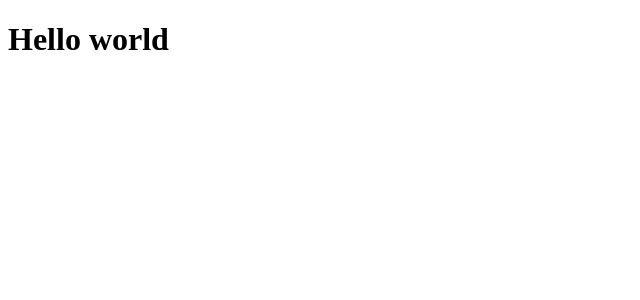
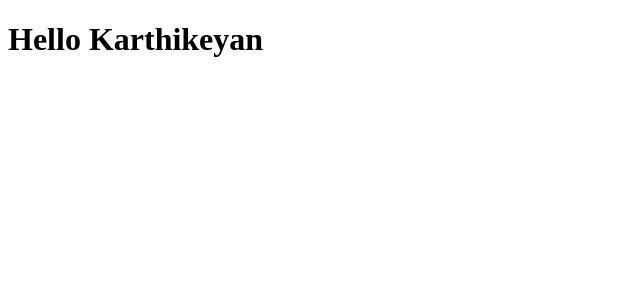
Before and after one commit to karthikeyan13762/reactapp, a React (Vite) app: page / in a window 1280 px wide. Shown: the top 300 px of the page, without its empty margins (0-640 px from the left). Built offline with nearby package versions, Linux system fonts and the light colour scheme.

Commit message:
Passing props in class components

```diff
--- a/src/App.jsx
+++ b/src/App.jsx
@@ -3,8 +3,10 @@ import React, { Component } from 'react'
 
   class Hello extends Component{
     render(){
+      console.log(this.props);
+      const {name}=this.props;
       return(
-        <h1>Hello world</h1>
+        <h1>Hello {name}</h1>
       )
     }
 
@@ -14,7 +16,7 @@ import React, { Component } from 'react'
  class App extends Component {
   render() {
     return (
-      <Hello/>
+      <Hello name={"Karthikeyan"}/>
     )
   }
 }
```
